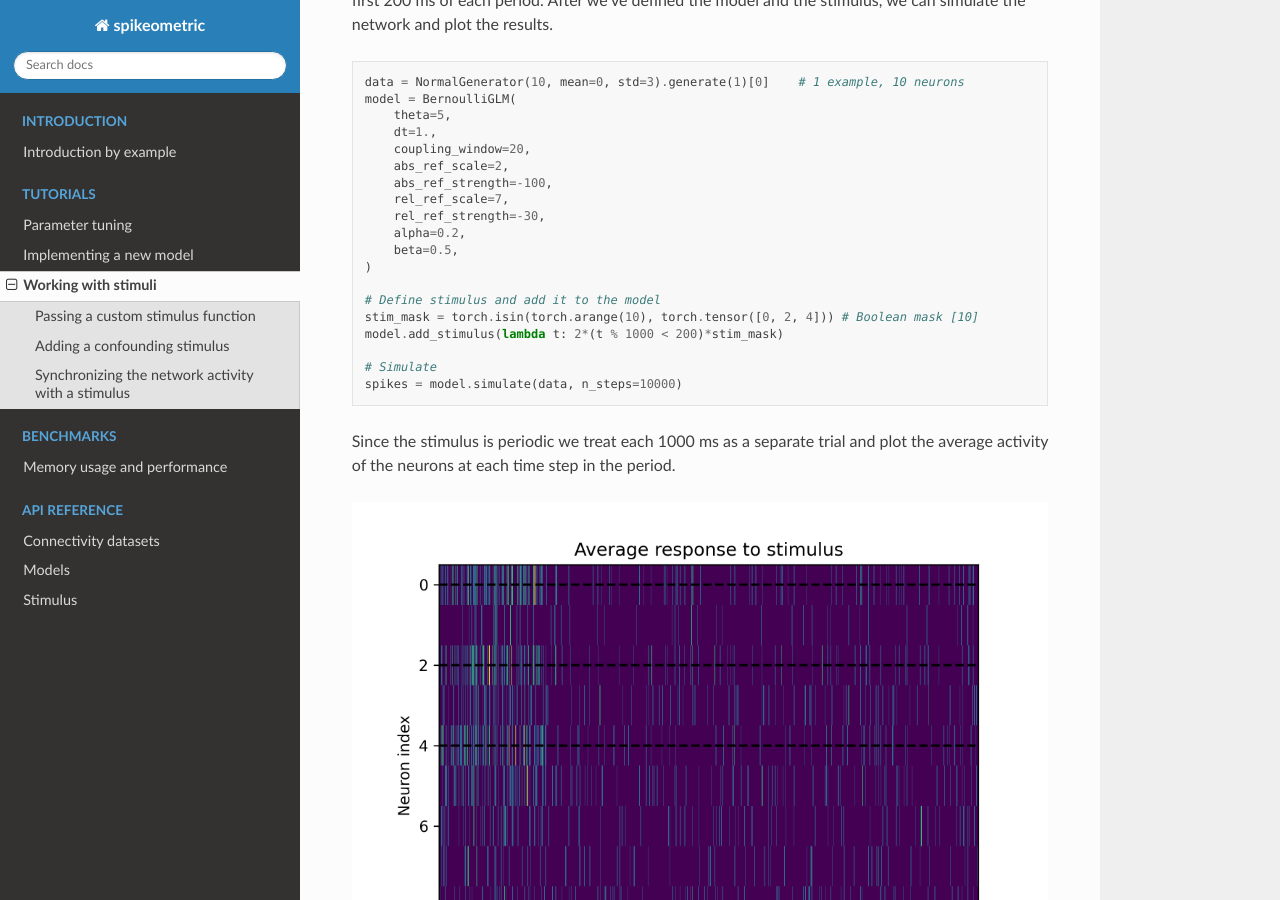
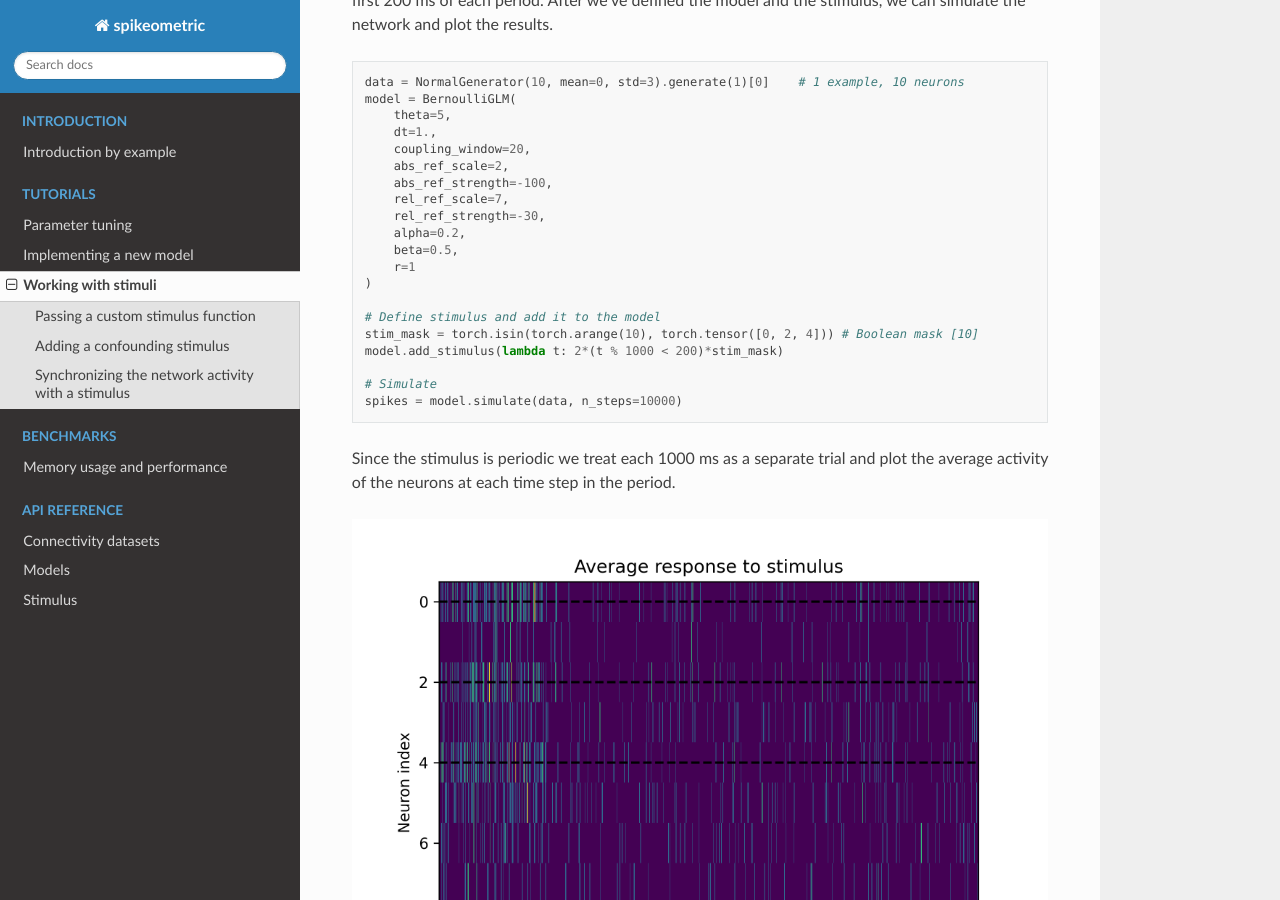
Before and after one commit to bioAI-Oslo/Spikeometric, a Sphinx documentation site: the page built from docs/tutorials/stimuli.rst, in a window 1280 px wide and 900 px high, scrolled down 765 px. Built offline with Sphinx 7.4.7 and the Read the Docs theme 2.0.0, drawn with Linux system fonts in a browser that asks for light colours.

Commit message:
Added the recurrence strength parameter r in BernoulliGLM to documentation and examples

```diff
--- a/docs/introduction/introduction.rst
+++ b/docs/introduction/introduction.rst
@@ -88,14 +88,15 @@ in the :class:`BernoulliGLM` class, using the same parameters as in the original
 .. code-block:: python
 
     model = BernoulliGLM(
-        alpha= 0.2,               # Decay rate of the coupling strength between neurons (1/ms)
-        beta= 0.5,                # Decay rate of the self-inhibition during the relative refractory period (1/ms)
+        alpha=0.2,               # Decay rate of the coupling strength between neurons (1/ms)
+        beta=0.5,                # Decay rate of the self-inhibition during the relative refractory period (1/ms)
         abs_ref_scale=3,          # Absolute refractory period in time steps
         rel_ref_scale=7,          # Relative refractory period in time steps
         abs_ref_strength=-100,    # Strength of the self-inhibition during the absolute refractory period
         rel_ref_strength=-30,     # Initial strength of the self-inhibition during the relative refractory period
         coupling_window=5,        # Length of coupling window in time steps
         theta=5,                  # Threshold for firing
+        r=1,                    # Parameter controlling the recurrence strength
         dt=1,                     # Length of time step (ms)
     )
 
--- a/docs/tutorials/stimuli.rst
+++ b/docs/tutorials/stimuli.rst
@@ -38,6 +38,7 @@ After we've defined the model and the stimulus, we can simulate the network and
         rel_ref_strength=-30,
         alpha=0.2,
         beta=0.5,
+        r=1
     )
 
     # Define stimulus and add it to the model
@@ -92,6 +93,7 @@ Before we add the stimulus to the model, we'll run a simulation without it to se
         rel_ref_strength=-30,
         alpha=0.2,
         beta=0.5,
+        r=1
     )
 
     spikes = model.simulate(network, n_steps=n_steps)
@@ -156,6 +158,7 @@ that is close to the frequency of the stimulus.
         rel_ref_strength=-30,
         alpha=0.2,
         beta=0.5,
+        r=1
     )
 
     stimulus = SinStimulus(
```
Also changed, not shown: 3 other files.
